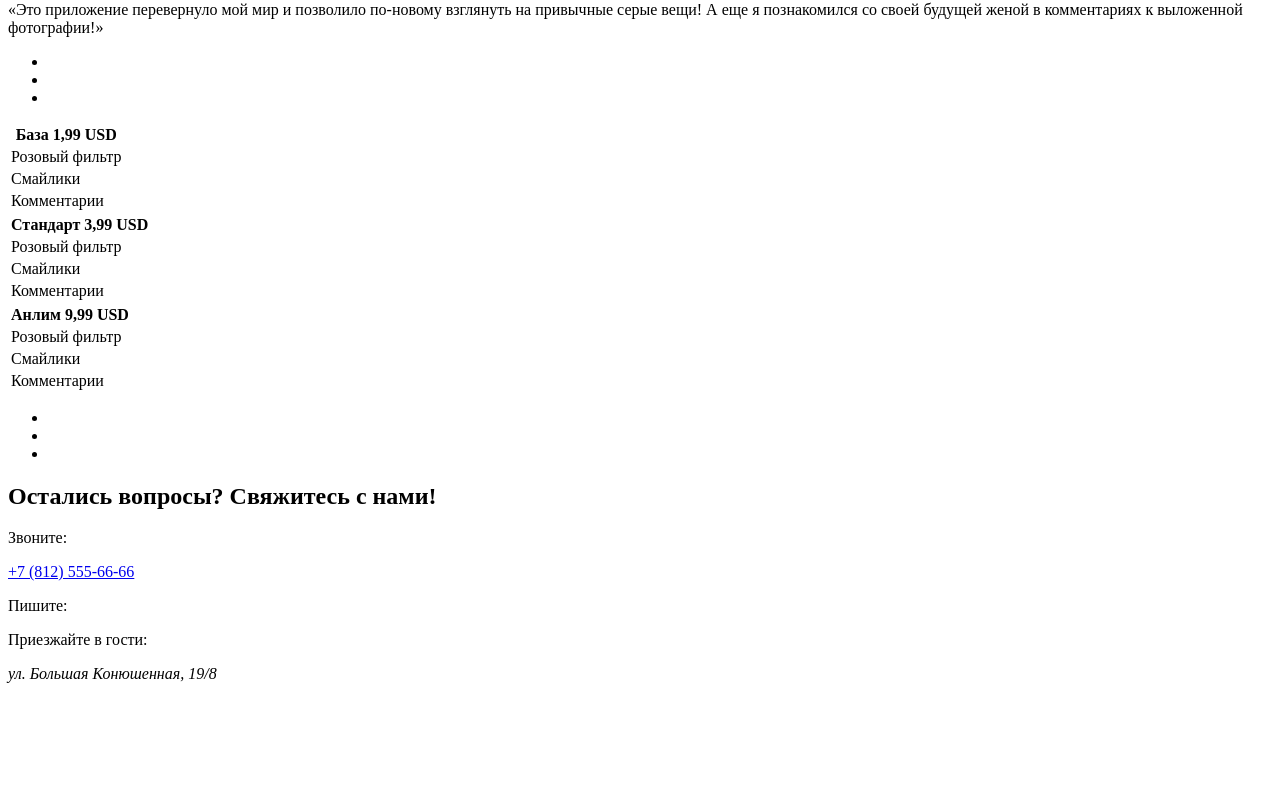
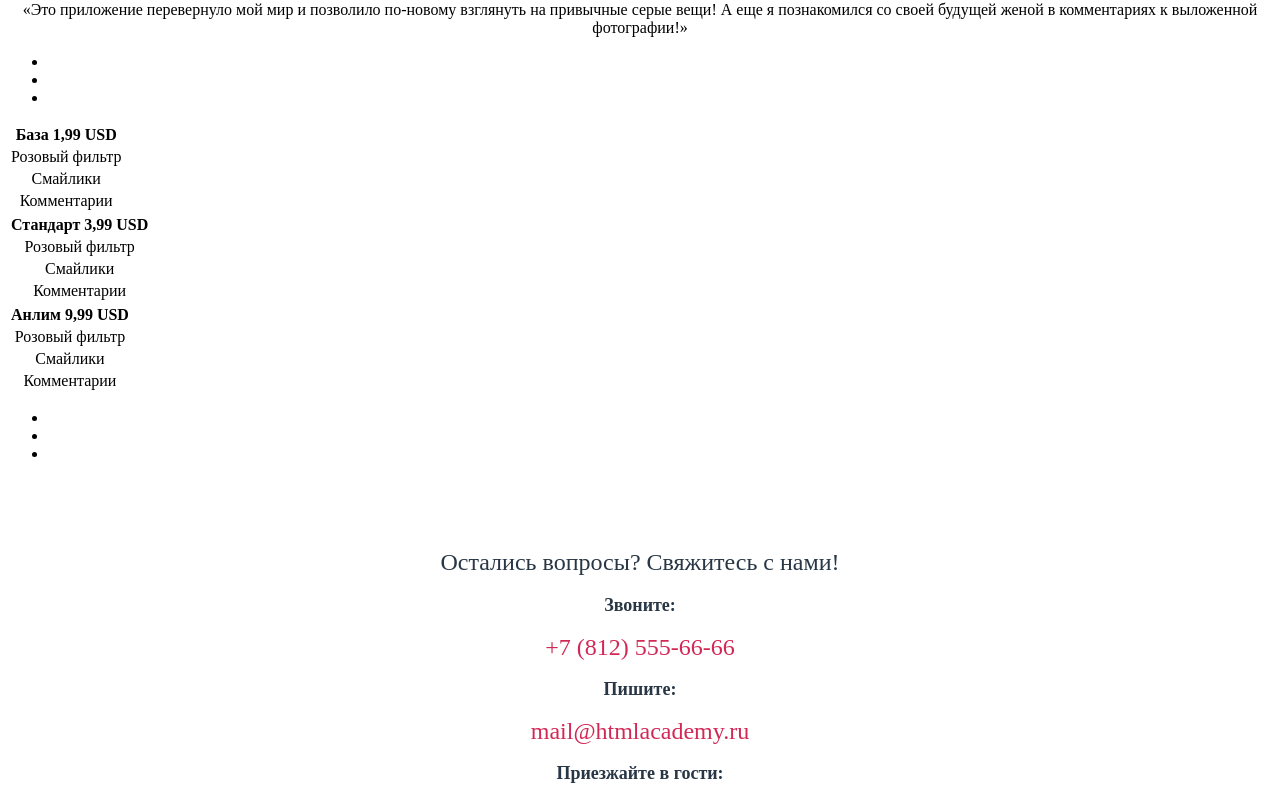
Before and after one commit to foxisrael/55283-pink, a website: page index.html in a window 1280 px wide. Shown: the part 1757-2560 px from the top of the page. Before the commit the page ends 2448 px from the top, so only its background shows below. Drawn offline with nearby package versions, Linux system fonts and the light colour scheme; files that its build step writes are made by us from their sources.

Commit message:
Верстаю

```diff
--- a/form.html
+++ b/form.html
@@ -4,6 +4,7 @@
 <head>
   <meta charset="utf-8">
   <title>HTML Academy: Пинк</title>
+  <link href="css/style.css" rel="stylesheet">
 </head>
 
 <body>
@@ -20,7 +21,7 @@
     </nav>
   </header>
   <main>
-    <div class="page__tour">
+    <div class="page-tour">
       <h2>Конкурс на самое безбашеное путешествие с Пинк</h2>
     </div>
     <p>Поделитесь своей историей и получите шанс выиграть ценный приз — 1000 миль на вашу бонусную карту! Пожалуйста, заполните форму ниже:</p>
--- a/index.html
+++ b/index.html
@@ -4,6 +4,7 @@
 <head>
   <meta charset="utf-8">
   <title>HTML Academy: Пинк</title>
+  <link href="css/style.css" rel="stylesheet">
 </head>
 
 <body>
@@ -154,7 +155,7 @@
       <p>Звоните:</p>
       <a href="tel:+7(812)555-66-66">+7 (812) 555-66-66</a>
       <p>Пишите:</p>
-      <a href="mailto:mail@htmlacademy.ru"></a>
+      <a href="mailto:mail@htmlacademy.ru">mail@htmlacademy.ru</a>
       <p>Приезжайте в гости:</p>
       <address>ул. Большая Конюшенная, 19/8</address>
     </div>
--- /dev/null
+++ b/less/blocks/page-footer.less
@@ -0,0 +1,35 @@
+body{
+  font-family: @font-family;
+  text-align: center;
+}
+
+.page-footer {
+  padding: 50px 50px 0;
+  background-color: #fff;
+}
+
+.page-footer__contacts h2 {
+  font-weight: normal;
+  font-size: @font-size-h2;
+  color: @color-text;
+}
+
+.page-footer__contacts p {
+  font-weight: bold;
+  font-size: @font-size-p;
+  color: @color-text;
+}
+
+.page-footer__contacts a,
+.page-footer__contacts address {
+  font-weight: normal;
+  font-style: normal;
+  font-size: @font-size-h2;
+  color: @color-link;
+  text-decoration: none;
+}
+
+.page-footer__map {
+  height: 200px;
+  background: url("../img/bg-map-mobile@1x.png") center bottom no-repeat;
+}
--- /dev/null
+++ b/less/blocks/variables.less
@@ -0,0 +1,5 @@
+@color-text: #283645;
+@color-link: #d22856;
+@font-family: OpenSans;
+@font-size-h2: 24px;
+@font-size-p: 18px;
--- /dev/null
+++ b/less/style.less
@@ -0,0 +1,18 @@
+// Импорт стилей
+@import "blocks/variables.less";
+
+@import "blocks/form.less";
+@import "blocks/page-tour.less";
+@import "blocks/photopost.less";
+@import "blocks/post.less";
+@import "blocks/page-hero.less";
+
+@import "blocks/btn.less";
+@import "blocks/page-footer.less";
+@import "blocks/page-footer-inner.less";
+@import "blocks/service.less";
+@import "blocks/slider-navigation.less";
+
+@import "blocks/comments.less";
+@import "blocks/main-about.less";
+@import "blocks/page-header.less";
--- a/package.json
+++ b/package.json
@@ -4,13 +4,13 @@
   "private": true,
   "description": "Личный проект «Пинк» от HTML Academy",
   "devDependencies": {
+    "@htmlacademy/editorconfig-cli": "0.1.x",
     "autoprefixer": "6.5.3",
     "grunt": "1.0.1",
     "grunt-browser-sync": "2.2.0",
-    "grunt-contrib-less": "1.4.0",
+    "grunt-contrib-less": "^1.4.0",
     "grunt-contrib-watch": "1.0.0",
-    "grunt-postcss": "0.8.0",
-    "@htmlacademy/editorconfig-cli": "0.1.x"
+    "grunt-postcss": "0.8.0"
   },
   "scripts": {
     "test": "editorconfig-cli",
```
Also changed, not shown: photo.html (+1 -0 lines), less/blocks/btn.less (added), less/blocks/comments.less (added), less/blocks/form.less (added), less/blocks/main-about.less (added), less/blocks/page-footer-inner.less (added), less/blocks/page-header.less (added), less/blocks/page-hero.less (added), less/blocks/page-tour.less (added), less/blocks/photopost.less (added), less/blocks/post.less (added), less/blocks/service.less (added), less/blocks/slider-navigation.less (added).
